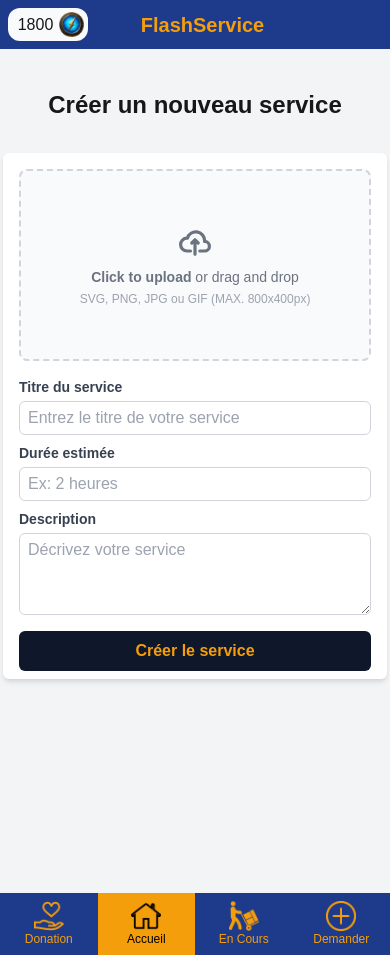
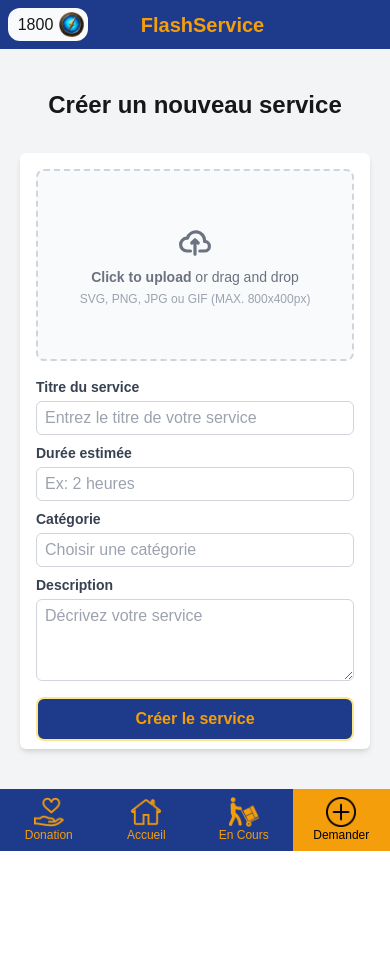
Before and after one commit to BenjiSxr/FlashService_TheLast, a Next.js app in the folder flash-service/: page /new-service in a window 390 px wide. After the commit the page ends 851 px from the top, so only its background shows below. Built offline with nearby package versions, Linux system fonts and the light colour scheme.

Commit message:
Fix : Tailwinds and responsive on pages

```diff
--- a/flash-service/src/app/donation/page.tsx
+++ b/flash-service/src/app/donation/page.tsx
@@ -32,7 +32,7 @@ export default function Donation() {
   ];
   return (
     <>
-      <div className="p-6 space-y-8 overflow-y-scroll ">
+      <div className="p-5 space-y-8 overflow-y-scroll bg-gray-100">
         {posts.map((p) => (
           <DonationPost
             key={p.id}
--- a/flash-service/src/app/liked/page.tsx
+++ b/flash-service/src/app/liked/page.tsx
@@ -17,7 +17,7 @@ export default function Liked() {
   ];
 
   return (
-    <div className="p-6 space-y-8">
+    <div className=" h-full px-5 flex flex-col justify-center items-center bg-gray-100">
       <RequestList
         label="Liste des demandes"
         count={demandes.length}
--- a/flash-service/src/app/new-service/page.tsx
+++ b/flash-service/src/app/new-service/page.tsx
@@ -5,7 +5,7 @@ import CreateNewService from "../../components/CreateNewService";
 
 export default function NewService() {
     return (
-        <div className="min-h-screen bg-gray-100 py-10">
+        <div className="h-full bg-gray-100 py-10 px-5">
             <h1 className="text-2xl font-bold text-center mb-8">Créer un nouveau service</h1>
             <CreateNewService />
         </div>
--- a/flash-service/src/app/page.tsx
+++ b/flash-service/src/app/page.tsx
@@ -12,7 +12,7 @@ export default function Home() {
   }
 
   return (
-    <div className="flex items-center w-full h-full flex-col bg-gray-50">
+    <div className="flex items-center w-full h-full flex-col bg-gray-100">
       <div className="flex justify-center items-center w-full h-5/6 py-5 ">
         <Post></Post>
       </div>
--- /dev/null
+++ b/flash-service/src/components/CNSCategory.tsx
@@ -0,0 +1,36 @@
+import React from 'react';
+
+interface CNSCategoryProps {
+    categories: string[];
+    onSelectCategory: (category: string) => void;
+    onClose: () => void;
+}
+
+const CNSCategory: React.FC<CNSCategoryProps> = ({ categories, onSelectCategory, onClose }) => {
+    return (
+        <div className="fixed inset-0 flex justify-center items-center bg-black bg-opacity-50">
+            <div className="bg-white p-4 rounded-md shadow-lg w-3/4 max-w-md">
+                <h2 className="text-xl font-bold mb-4">Choisir une catégorie</h2>
+                <div className="grid grid-cols-1 gap-4">
+                    {categories.map((category) => (
+                        <button
+                            key={category}
+                            onClick={() => onSelectCategory(category)}
+                            className="py-2 px-4 bg-principale-700 text-white rounded-md focus:outline-none hover:bg-principale-500 transition"
+                        >
+                            {category}
+                        </button>
+                    ))}
+                </div>
+                <button
+                    onClick={onClose}
+                    className="mt-4 py-2 px-4 bg-gray-300 text-black rounded-md focus:outline-none hover:bg-gray-400 transition"
+                >
+                    Fermer
+                </button>
+            </div>
+        </div>
+    );
+};
+
+export default CNSCategory;
--- a/flash-service/src/components/CreateNewService.tsx
+++ b/flash-service/src/components/CreateNewService.tsx
@@ -1,12 +1,14 @@
 "use client";
 
 import React, { useState, ChangeEvent, FormEvent, useEffect } from 'react';
+import CNSCategory from './CNSCategory';
 
 interface ServiceData {
     image: File | null;
     title: string;
     duration: string;
     description: string;
+    category: string;
 }
 
 const NewService: React.FC = () => {
@@ -15,8 +17,12 @@ const NewService: React.FC = () => {
         title: '',
         duration: '',
         description: '',
+        category: '',
     });
     const [preview, setPreview] = useState<string | null>(null);
+    const [showCategoryPopup, setShowCategoryPopup] = useState(false);
+
+    const categories = ['Aide à domicile', 'Soutien scolaire', 'Compétences informatiques', 'Événements et loisirs', 'Transport et logistique', 'Langues et traduction', 'Services de santé et bien-être'];
 
     const handleChange = (e: ChangeEvent<HTMLInputElement | HTMLTextAreaElement>) => {
         const { name, value } = e.target;
@@ -51,12 +57,21 @@ const NewService: React.FC = () => {
         console.log(serviceData);
     };
 
+    const handleCategorySelect = (category: string) => {
+        setServiceData((prev) => ({
+            ...prev,
+            category,
+        }));
+        setShowCategoryPopup(false);
+    };
+
     return (
+        <>
             <form onSubmit={handleSubmit} className="max-w-sm mx-auto pb-2 pt-4 pl-4 pr-4 bg-white shadow-md rounded-md">
                 <div className="flex items-center justify-center w-90 mb-4">
                     <label
                         htmlFor="dropzone-file"
-                    className="flex flex-col items-center justify-center w-full h-48 border-2 border-gray-300 border-dashed rounded-lg cursor-pointer bg-gray-50 hover:bg-gray-100"
+                        className="flex flex-col items-center justify-center w-full h-48 border-2 border-gray-300 border-dashed rounded-lg bg-gray-50"
                     >
                         {preview ? (
                             <img src={preview} alt="Aperçu" className="object-cover w-full h-full rounded-lg" />
@@ -125,6 +140,23 @@ const NewService: React.FC = () => {
                     />
                 </div>
 
+                <div className="flex flex-col mb-2">
+                    <label htmlFor="category" className="mb-1 text-sm font-semibold text-gray-700">
+                        Catégorie
+                    </label>
+                    <input
+                        type="text"
+                        id="category"
+                        name="category"
+                        value={serviceData.category}
+                        onClick={() => setShowCategoryPopup(true)}
+                        readOnly
+                        className="px-2 py-1 border border-gray-300 rounded-md  cursor-pointer"
+                        placeholder="Choisir une catégorie"
+                    />
+                </div>
+
+
                 <div className="flex flex-col mb-4">
                     <label htmlFor="description" className="mb-1 text-sm font-semibold text-gray-700">
                         Description
@@ -143,11 +175,20 @@ const NewService: React.FC = () => {
 
                 <button
                     type="submit"
-                className="w-full px-4 py-2 font-semibold bg-slate-900 text-amber-500 rounded-md hover:bg-slate-800 focus:outline-none focus:ring-2 focus:ring-gray-500"
+                    className="w-full px-4 py-2 font-semibold flex justify-center items-center bg-principale-700 text-secondaire-500 border-2 border-amber-200 rounded-lg min-w-fit focus:outline-none focus:ring-2 focus:ring-gray-500"
                 >
                     Créer le service
                 </button>
             </form>
+
+            {showCategoryPopup && (
+                <CNSCategory
+                    categories={categories}
+                    onSelectCategory={handleCategorySelect}
+                    onClose={() => setShowCategoryPopup(false)}
+                />
+            )}
+        </>
     );
 };
 
--- a/flash-service/src/components/DonationButton.tsx
+++ b/flash-service/src/components/DonationButton.tsx
@@ -28,7 +28,7 @@ const DonationButton: FC = () => {
     return (
         <>
             <button
-                className="flex justify-center items-center bg-slate-900 text-amber-500 border-2 border-amber-200 px-4 rounded-lg min-w-fit h-8 mx-1 font-bold"
+                className="flex justify-center items-center bg-principale-700 text-secondaire-500 border-2 border-amber-200 px-4 rounded-lg min-w-fit h-8 mx-1 font-semibold"
                 onClick={openDon}
             >
                 Je soutiens
--- a/flash-service/src/components/DonationPost.tsx
+++ b/flash-service/src/components/DonationPost.tsx
@@ -27,7 +27,7 @@ const DonationPost: FC<IProps> = (props) => {
   }, [current_fp, total_fp]);
 
   return (
-    <div className="flex flex-col justify-center items-center border-black border-2 rounded-md ">
+    <div className="flex flex-col justify-center items-center border-black border-2 rounded-md bg-white">
       <div className="flex flex-col justify-center items-center w-[100%] h-[100%] p-2 max-w-96 overflow-hidden">
         <img className="rounded" src={imageURL} alt="Photo Association" />
       </div>
--- a/flash-service/src/components/DownBar.tsx
+++ b/flash-service/src/components/DownBar.tsx
@@ -1,31 +1,44 @@
+"use client";
 import { FC } from "react";
 import { NavButton } from "./NavButton";
-import home from "@/image/maison-web.png";
+import homeB from "@/image/maison-web.png";
+import home from "@/image/maison_orange.png";
+import donateB from "@/image/coeur.png";
+import addB from "@/image/plus.png";
+import gensB from "@/image/deplacer.png";
 import donate from "@/image/coeur_orange.png";
 import add from "@/image/plus_orange.png";
 import gens from "@/image/deplacer_orange.png";
+import { usePathname } from "next/navigation";
 
 const DownBar: FC = () => {
+  const pathname = usePathname();
+
   return (
     <div className="w-screen bg-principale-700 max-h-15 flex justify-center items-center">
       <NavButton
         label="Donation"
         link="donation"
-        icone={donate}
-        select={false}
+        icone={pathname === "/donation" ? donateB : donate}
+        select={pathname === "/donation"}
       ></NavButton>
-      <NavButton label="Accueil" link="" icone={home} select={true}></NavButton>
+      <NavButton
+        label="Accueil"
+        link=""
+        icone={pathname === "/" ? homeB : home}
+        select={pathname === "/"}
+      ></NavButton>
       <NavButton
         label="En Cours"
         link="liked"
-        icone={gens}
-        select={false}
+        icone={pathname === "/liked" ? gensB : gens}
+        select={pathname === "/liked"}
       ></NavButton>
       <NavButton
         label="Demander"
         link="new-service"
-        icone={add}
-        select={false}
+        icone={pathname === "/new-service" ? addB : add}
+        select={pathname === "/new-service"}
       ></NavButton>
     </div>
   );
--- a/flash-service/src/components/RequestList.tsx
+++ b/flash-service/src/components/RequestList.tsx
@@ -25,7 +25,7 @@ const RequestList: FC<RequestListProps> = ({ label, count, total, itemLabel, req
     };
 
     return (
-        <div className="w-full p-4 border rounded-md">
+        <div className="w-full my-3 p-4 border rounded-md bg-white">
             {/* Header avec le label et le compteur */}
             <div className="flex justify-between items-center mb-4">
                 <span className="text-lg font-semibold">{label}</span>
@@ -43,10 +43,10 @@ const RequestList: FC<RequestListProps> = ({ label, count, total, itemLabel, req
                         >
                             <span className="font-medium">{`${itemLabel} ${index + 1}`}</span>
                             <button
-                                className={`transform transition-transform ${openIndex === index ? "rotate-180" : ""
+                                className={`transform transition-transform duration-300 ${openIndex === index ? "rotate-180" : ""
                                     }`}
                             >
-                                ⬇
+                                ▼
                             </button>
                         </div>
 
```
Lines whose indentation alone changed are shown as unchanged.
